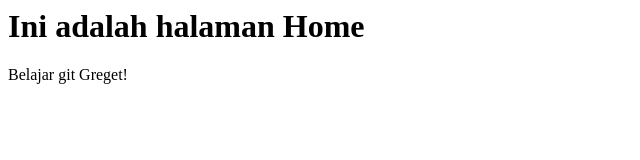
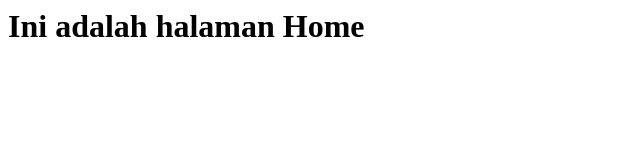
Before and after one commit to khabibmustofa/belajar-git, a plain HTML site: page index.html in a window 1280 px wide. Shown: the whole page, without its empty margins (0-640 px from the left). Drawn offline with Linux system fonts and the light colour scheme.

Commit message:
Perubahan index.html

```diff
--- a/index.html
+++ b/index.html
@@ -5,6 +5,5 @@
 	</head>
 	<body>
 		<h1>Ini adalah halaman Home</h1>
-		<p>Belajar git Greget!</p>
 	</body>
 </html>
```
